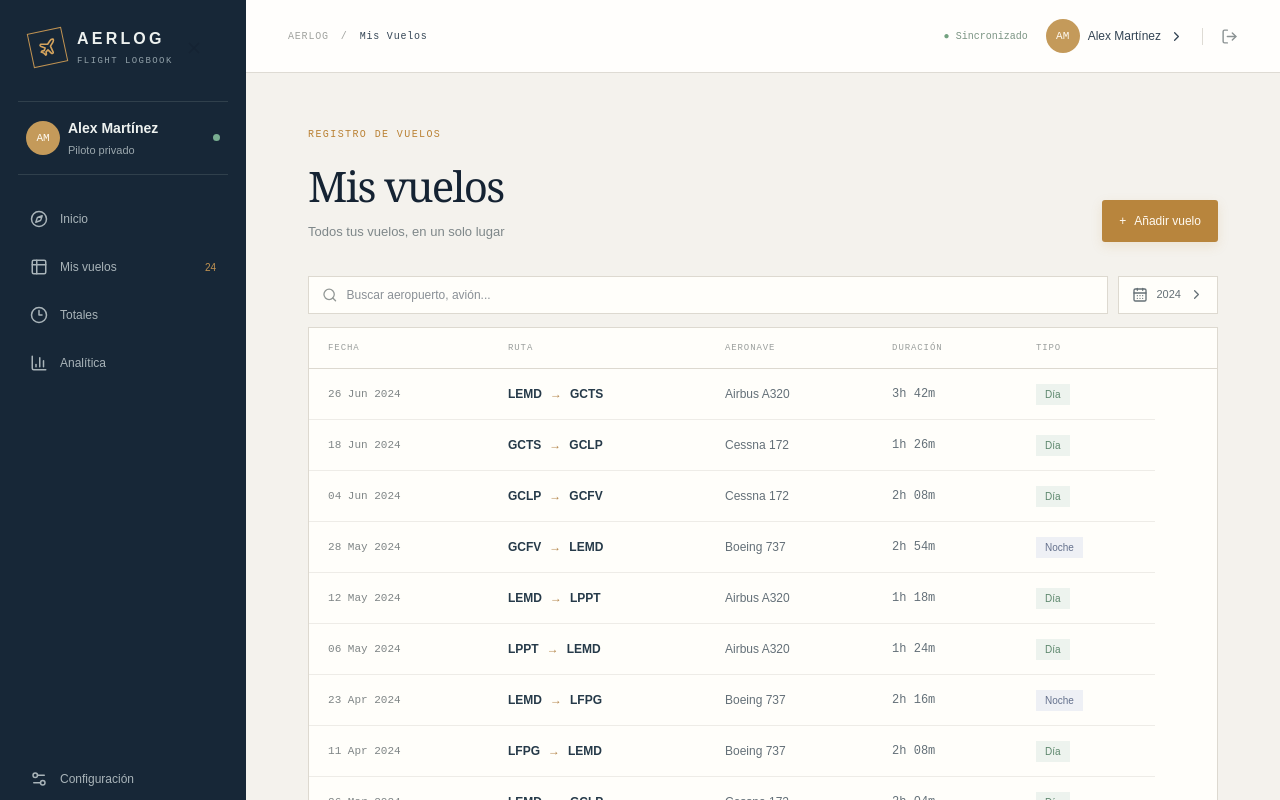
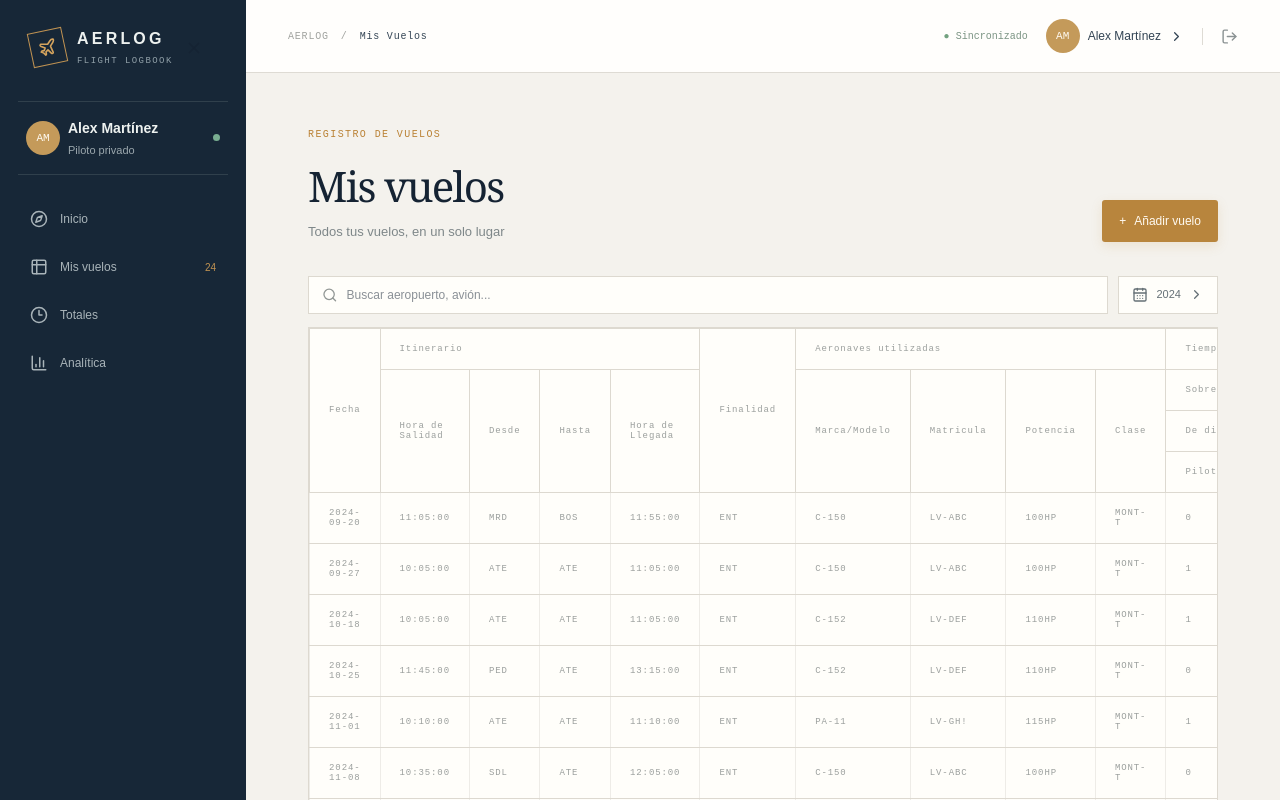
Before and after one commit to faustoleal/flight-log, a Next.js app: page /libro in a window 1280 px wide. Shown: the top 800 px of the page. Built offline with nearby package versions, Linux system fonts and the light colour scheme.

Commit message:
modificando array flights y la tabla

```diff
--- a/src/components/views/LibroPage.tsx
+++ b/src/components/views/LibroPage.tsx
@@ -3,17 +3,249 @@
 import { useState } from "react";
 import { CalendarDays, ChevronLeft, ChevronRight, Search } from "lucide-react";
 import Header from "../ui/Header";
+import { Table } from "../ui/Table";
 
 const flights = [
-  ["26 Jun 2024", "LEMD", "GCTS", "Airbus A320", "3h 42m", "Día"],
-  ["18 Jun 2024", "GCTS", "GCLP", "Cessna 172", "1h 26m", "Día"],
-  ["04 Jun 2024", "GCLP", "GCFV", "Cessna 172", "2h 08m", "Día"],
-  ["28 May 2024", "GCFV", "LEMD", "Boeing 737", "2h 54m", "Noche"],
-  ["12 May 2024", "LEMD", "LPPT", "Airbus A320", "1h 18m", "Día"],
-  ["06 May 2024", "LPPT", "LEMD", "Airbus A320", "1h 24m", "Día"],
-  ["23 Apr 2024", "LEMD", "LFPG", "Boeing 737", "2h 16m", "Noche"],
-  ["11 Apr 2024", "LFPG", "LEMD", "Boeing 737", "2h 08m", "Día"],
-  ["26 Mar 2024", "LEMD", "GCLP", "Cessna 172", "2h 04m", "Día"],
+  {
+    id: 62,
+    dia: "2024-09-20",
+    salida: "11:05:00",
+    desde: "MRD",
+    hasta: "BOS",
+    llegada: "11:55:00",
+    finalidad: "ENT",
+    modelo: "C-150",
+    matricula: "LV-ABC",
+    potencia: "100HP",
+    clase: "MONT-T",
+    local_dia_p: "0",
+    local_dia_c: "0",
+    local_noche_p: "0",
+    local_noche_c: "0",
+    travesia_dia_p: "0.8",
+    travesia_dia_c: "0",
+    travesia_noche_p: "0",
+    travesia_noche_c: "0",
+    aterrizajes: 1,
+    instructor: "0",
+    reactor: "0",
+    multi: "0",
+    turbo: "0",
+    aeroaplicador: "0",
+    instrumentos_real_p: "0",
+    instrumentos_real_c: "0",
+    capota: "0",
+  },
+  {
+    id: 63,
+    dia: "2024-09-27",
+    salida: "10:05:00",
+    desde: "ATE",
+    hasta: "ATE",
+    llegada: "11:05:00",
+    finalidad: "ENT",
+    modelo: "C-150",
+    matricula: "LV-ABC",
+    potencia: "100HP",
+    clase: "MONT-T",
+    local_dia_p: "1",
+    local_dia_c: "0",
+    local_noche_p: "0",
+    local_noche_c: "0",
+    travesia_dia_p: "0",
+    travesia_dia_c: "0",
+    travesia_noche_p: "0",
+    travesia_noche_c: "0",
+    aterrizajes: 5,
+    instructor: "0",
+    reactor: "0",
+    multi: "0",
+    turbo: "0",
+    aeroaplicador: "0",
+    instrumentos_real_p: "0",
+    instrumentos_real_c: "0",
+    capota: "0",
+  },
+  {
+    id: 64,
+    dia: "2024-10-18",
+    salida: "10:05:00",
+    desde: "ATE",
+    hasta: "ATE",
+    llegada: "11:05:00",
+    finalidad: "ENT",
+    modelo: "C-152",
+    matricula: "LV-DEF",
+    potencia: "110HP",
+    clase: "MONT-T",
+    local_dia_p: "1",
+    local_dia_c: "0",
+    local_noche_p: "0",
+    local_noche_c: "0",
+    travesia_dia_p: "0",
+    travesia_dia_c: "0",
+    travesia_noche_p: "0",
+    travesia_noche_c: "0",
+    aterrizajes: 4,
+    instructor: "0",
+    reactor: "0",
+    multi: "0",
+    turbo: "0",
+    aeroaplicador: "0",
+    instrumentos_real_p: "0",
+    instrumentos_real_c: "0",
+    capota: "0",
+  },
+  {
+    id: 65,
+    dia: "2024-10-25",
+    salida: "11:45:00",
+    desde: "PED",
+    hasta: "ATE",
+    llegada: "13:15:00",
+    finalidad: "ENT",
+    modelo: "C-152",
+    matricula: "LV-DEF",
+    potencia: "110HP",
+    clase: "MONT-T",
+    local_dia_p: "0",
+    local_dia_c: "0",
+    local_noche_p: "0",
+    local_noche_c: "0",
+    travesia_dia_p: "1.5",
+    travesia_dia_c: "0",
+    travesia_noche_p: "0",
+    travesia_noche_c: "0",
+    aterrizajes: 1,
+    instructor: "0",
+    reactor: "0",
+    multi: "0",
+    turbo: "0",
+    aeroaplicador: "0",
+    instrumentos_real_p: "0",
+    instrumentos_real_c: "0",
+    capota: "0",
+  },
+  {
+    id: 66,
+    dia: "2024-11-01",
+    salida: "10:10:00",
+    desde: "ATE",
+    hasta: "ATE",
+    llegada: "11:10:00",
+    finalidad: "ENT",
+    modelo: "PA-11",
+    matricula: "LV-GH!",
+    potencia: "115HP",
+    clase: "MONT-T",
+    local_dia_p: "1",
+    local_dia_c: "0",
+    local_noche_p: "0",
+    local_noche_c: "0",
+    travesia_dia_p: "0",
+    travesia_dia_c: "0",
+    travesia_noche_p: "0",
+    travesia_noche_c: "0",
+    aterrizajes: 4,
+    instructor: "0",
+    reactor: "0",
+    multi: "0",
+    turbo: "0",
+    aeroaplicador: "0",
+    instrumentos_real_p: "0",
+    instrumentos_real_c: "0",
+    capota: "0",
+  },
+  {
+    id: 67,
+    dia: "2024-11-08",
+    salida: "10:35:00",
+    desde: "SDL",
+    hasta: "ATE",
+    llegada: "12:05:00",
+    finalidad: "ENT",
+    modelo: "C-150",
+    matricula: "LV-ABC",
+    potencia: "100HP",
+    clase: "MONT-T",
+    local_dia_p: "0",
+    local_dia_c: "0",
+    local_noche_p: "0",
+    local_noche_c: "0",
+    travesia_dia_p: "1.5",
+    travesia_dia_c: "0",
+    travesia_noche_p: "0",
+    travesia_noche_c: "0",
+    aterrizajes: 1,
+    instructor: "0",
+    reactor: "0",
+    multi: "0",
+    turbo: "0",
+    aeroaplicador: "0",
+    instrumentos_real_p: "0",
+    instrumentos_real_c: "0",
+    capota: "0",
+  },
+  {
+    id: 68,
+    dia: "2024-11-22",
+    salida: "12:35:00",
+    desde: "BOS",
+    hasta: "ATE",
+    llegada: "13:35:00",
+    finalidad: "ENT",
+    modelo: "C-152",
+    matricula: "LV-DEF",
+    potencia: "110HP",
+    clase: "MONT-T",
+    local_dia_p: "0",
+    local_dia_c: "0",
+    local_noche_p: "0",
+    local_noche_c: "0",
+    travesia_dia_p: "1",
+    travesia_dia_c: "0",
+    travesia_noche_p: "0",
+    travesia_noche_c: "0",
+    aterrizajes: 1,
+    instructor: "0",
+    reactor: "0",
+    multi: "0",
+    turbo: "0",
+    aeroaplicador: "0",
+    instrumentos_real_p: "0",
+    instrumentos_real_c: "0",
+    capota: "0",
+  },
+  {
+    id: 69,
+    dia: "2024-11-29",
+    salida: "17:30:00",
+    desde: "ATE",
+    hasta: "ATE",
+    llegada: "18:30:00",
+    finalidad: "ENT",
+    modelo: "PA-11",
+    matricula: "LV-GHI",
+    potencia: "115HP",
+    clase: "MONT-T",
+    local_dia_p: "1",
+    local_dia_c: "0",
+    local_noche_p: "0",
+    local_noche_c: "0",
+    travesia_dia_p: "0",
+    travesia_dia_c: "0",
+    travesia_noche_p: "0",
+    travesia_noche_c: "0",
+    aterrizajes: 4,
+    instructor: "0",
+    reactor: "0",
+    multi: "0",
+    turbo: "0",
+    aeroaplicador: "0",
+    instrumentos_real_p: "0",
+    instrumentos_real_c: "0",
+    capota: "0",
+  },
 ];
 
 export function LibroPage() {
@@ -44,41 +276,92 @@ export function LibroPage() {
         </button>
       </div>
       <div className="bg-[var(--card)] border border-[var(--border)] overflow-x-auto">
-        <table className="w-full min-w-[700px] text-xs border-collapse">
+        <Table>
           <thead>
             <tr>
-              <th>FECHA</th>
-              <th>RUTA</th>
-              <th>AERONAVE</th>
-              <th>DURACIÓN</th>
-              <th>TIPO</th>
-              <th />
+              <Table.TH rowSpan={4}>Fecha</Table.TH>
+              <Table.TH colSpan={4}>Itinerario</Table.TH>
+              <Table.TH rowSpan={4}>Finalidad</Table.TH>
+              <Table.TH colSpan={4}>Aeronaves utilizadas</Table.TH>
+              <Table.TH colSpan={8}>Tiempos de Vuelo</Table.TH>
+              <Table.TH rowSpan={4}>Aterrizajes</Table.TH>
+              <Table.TH colSpan={8}>
+                Discriminacion de tiempos de Vuelos
+              </Table.TH>
+            </tr>
+            <tr>
+              <Table.TH rowSpan={3}>Hora de Salidad</Table.TH>
+              <Table.TH rowSpan={3}>Desde</Table.TH>
+              <Table.TH rowSpan={3}>Hasta</Table.TH>
+              <Table.TH rowSpan={3}>Hora de Llegada</Table.TH>
+              <Table.TH rowSpan={3}>Marca/Modelo</Table.TH>
+              <Table.TH rowSpan={3}>Matricula</Table.TH>
+              <Table.TH rowSpan={3}>Potencia</Table.TH>
+              <Table.TH rowSpan={3}>Clase</Table.TH>
+              <Table.TH colSpan={4}>Sobre aerodromo</Table.TH>
+              <Table.TH colSpan={4}>Travesia</Table.TH>
+              <Table.TH rowSpan={3}>Instructor</Table.TH>
+              <Table.TH rowSpan={3}>Multi-motor</Table.TH>
+              <Table.TH rowSpan={3}>Reactor</Table.TH>
+              <Table.TH rowSpan={3}>Turbo helice</Table.TH>
+              <Table.TH rowSpan={3}>Aeroaplicador</Table.TH>
+              <Table.TH colSpan={3}>Vuelo por instrumentos</Table.TH>
+            </tr>
+            <tr>
+              <Table.TH colSpan={2}>De dia</Table.TH>
+              <Table.TH colSpan={2}>De noche</Table.TH>
+              <Table.TH colSpan={2}>De dia</Table.TH>
+              <Table.TH colSpan={2}>De noche</Table.TH>
+              <Table.TH colSpan={2}>Real</Table.TH>
+              <Table.TH rowSpan={2}>Capota</Table.TH>
+            </tr>
+            <tr>
+              <Table.TH>Piloto</Table.TH>
+              <Table.TH>Copiloto</Table.TH>
+              <Table.TH>Piloto</Table.TH>
+              <Table.TH>Copiloto</Table.TH>
+              <Table.TH>Piloto</Table.TH>
+              <Table.TH>Copiloto</Table.TH>
+              <Table.TH>Piloto</Table.TH>
+              <Table.TH>Copiloto</Table.TH>
+              <Table.TH>Piloto</Table.TH>
+              <Table.TH>Copiloto</Table.TH>
             </tr>
           </thead>
           <tbody>
-            {flights.map((flight, index) => (
-              <tr key={index}>
-                <td>{flight[0]}</td>
-                <td>
-                  <b>{flight[1]}</b>
-                  <span className="text-[#b4864b] py-0 px-2">→</span>
-                  <b>{flight[2]}</b>
-                </td>
-                <td>{flight[3]}</td>
-                <td className="text-xs font-[Courier_New,monospace] text-[#354a58]">
-                  {flight[4]}
-                </td>
-                <td>
-                  <span
-                    className={`flight-badge ${flight[5] === "Noche" ? "night" : ""}`}
-                  >
-                    {flight[5]}
-                  </span>
-                </td>
+            {flights.map((hora) => (
+              <tr key={hora.id}>
+                <Table.TD>{hora.dia}</Table.TD>
+                <Table.TD>{hora.salida}</Table.TD>
+                <Table.TD>{hora.desde}</Table.TD>
+                <Table.TD>{hora.hasta}</Table.TD>
+                <Table.TD>{hora.llegada}</Table.TD>
+                <Table.TD>{hora.finalidad}</Table.TD>
+                <Table.TD>{hora.modelo}</Table.TD>
+                <Table.TD>{hora.matricula}</Table.TD>
+                <Table.TD>{hora.potencia}</Table.TD>
+                <Table.TD>{hora.clase}</Table.TD>
+                <Table.TD>{hora.local_dia_p}</Table.TD>
+                <Table.TD>{hora.local_dia_c}</Table.TD>
+                <Table.TD>{hora.local_noche_p}</Table.TD>
+                <Table.TD>{hora.local_noche_c}</Table.TD>
+                <Table.TD>{hora.travesia_dia_p}</Table.TD>
+                <Table.TD>{hora.travesia_dia_c}</Table.TD>
+                <Table.TD>{hora.travesia_noche_p}</Table.TD>
+                <Table.TD>{hora.travesia_noche_c}</Table.TD>
+                <Table.TD>{hora.aterrizajes}</Table.TD>
+                <Table.TD>{hora.instructor}</Table.TD>
+                <Table.TD>{hora.multi}</Table.TD>
+                <Table.TD>{hora.reactor}</Table.TD>
+                <Table.TD>{hora.turbo}</Table.TD>
+                <Table.TD>{hora.aeroaplicador}</Table.TD>
+                <Table.TD>{hora.instrumentos_real_p}</Table.TD>
+                <Table.TD>{hora.instrumentos_real_c}</Table.TD>
+                <Table.TD>{hora.capota}</Table.TD>
               </tr>
             ))}
           </tbody>
-        </table>
+        </Table>
         <div className="flex items-center justify-between py-[17px] px-[19px] text-[#9a9d9b] text-[10px] font-[Courier_New,monospace] border-top border-[var(--border)] pagination">
           <span>Mostrando 15 de 24 vuelos</span>
           <div className="flex gap-[5px]">
```
